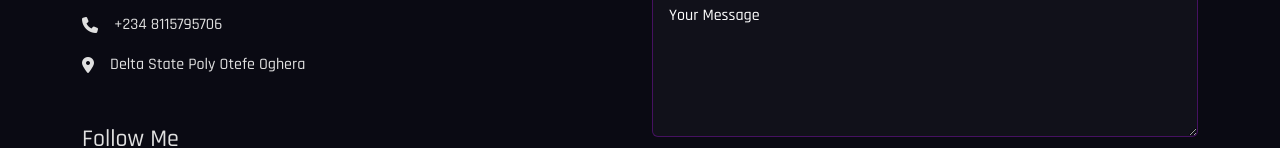
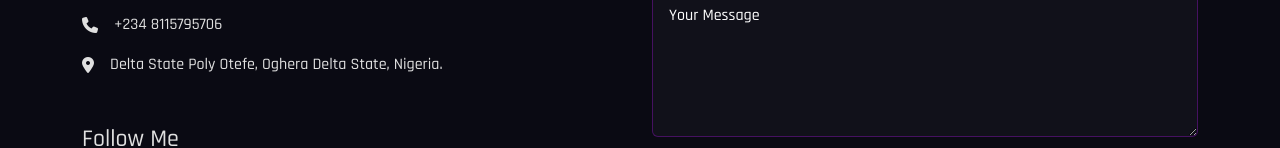
Before and after one commit to Brightoc/My-portfolio, a plain HTML site: page index.html in a window 1280 px wide. Shown: the part 3070-3218 px from the top of the page. Drawn offline with nearby package versions, Linux system fonts and the light colour scheme.

Commit message:
Update index.html

```diff
--- a/index.html
+++ b/index.html
@@ -580,7 +580,7 @@
                         </div>
                         <div class="d-flex align-items-center mb-3">
                             <i class="fas fa-map-marker-alt text-neon-purple me-3"></i>
-                            <span>Delta State Poly Otefe Oghera</span>
+                            <span>Delta State Poly Otefe, Oghera Delta State, Nigeria.</span>
                         </div>
                     </div>
                     <div class="mt-5">
```
